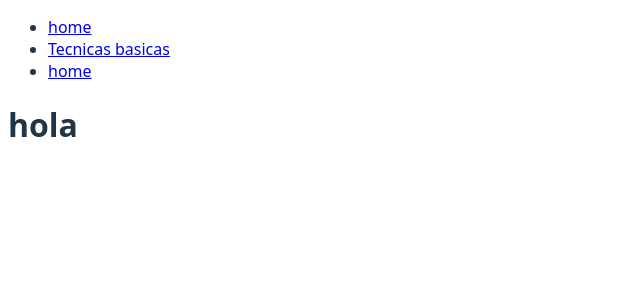
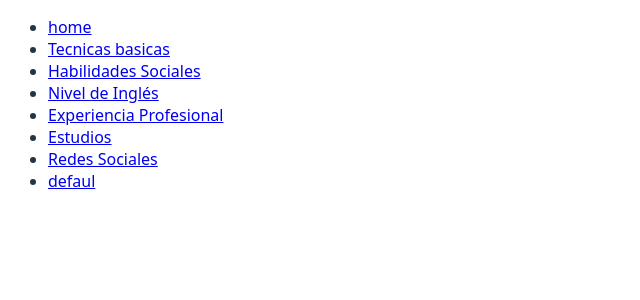
Before and after one commit to juban1234/Portafolio-Profecional, a React (Vite) app in the folder proyecto/: page / in a window 1280 px wide. Shown: the top 300 px of the page, without its empty margins (0-640 px from the left). Built offline with nearby package versions, Linux system fonts and the light colour scheme.

Commit message:
actualizacion de las rutas de las paginas , completado

```diff
--- a/proyecto/src/App.jsx
+++ b/proyecto/src/App.jsx
@@ -16,7 +16,7 @@ export const App = () => {
 
             <Route path='/' element={<Home/>}/>
             <Route path='/TecnnicalSkill' element={<TecnnicalSkill/>}/>
-
+            <Route path='*' element={<Home/>}/>
           </Routes>
         <Footer/>
 
--- a/proyecto/src/Components/layouts/Main/Main.jsx
+++ b/proyecto/src/Components/layouts/Main/Main.jsx
@@ -1,9 +1,9 @@
-import React from 'react'
+
 
 export const Main = () => {
   return (
     <>
-        <h1>hola</h1>
+
     </>
   )
 }
--- a/proyecto/src/Components/layouts/NavBar/NavBar.jsx
+++ b/proyecto/src/Components/layouts/NavBar/NavBar.jsx
@@ -16,8 +16,28 @@ export const NavBar = () => {
                         content='Tecnicas basicas'
                     />
                     <ItemNav
-                        route={'/'}
-                        content='home'
+                        route={'/TecnnicalSocial'}
+                        content='Habilidades Sociales'
+                    />
+                    <ItemNav
+                        route={'/EnglishLeve'}
+                        content=' Nivel de Inglés'
+                    />
+                    <ItemNav
+                        route={'/ProfessionalExp'}
+                        content='Experiencia Profesional'
+                    />
+                    <ItemNav
+                        route={'/Studies'}
+                        content=' Estudios'
+                    />
+                    <ItemNav
+                        route={'/SocialNetworks'}
+                        content='Redes Sociales'
+                    />
+                    <ItemNav
+                        route={'*'}
+                        content='defaul'
                     />
                 </ul>
             </nav>
```
Also changed, not shown: proyecto/src/assets/image/imagen1.jpg (added).
